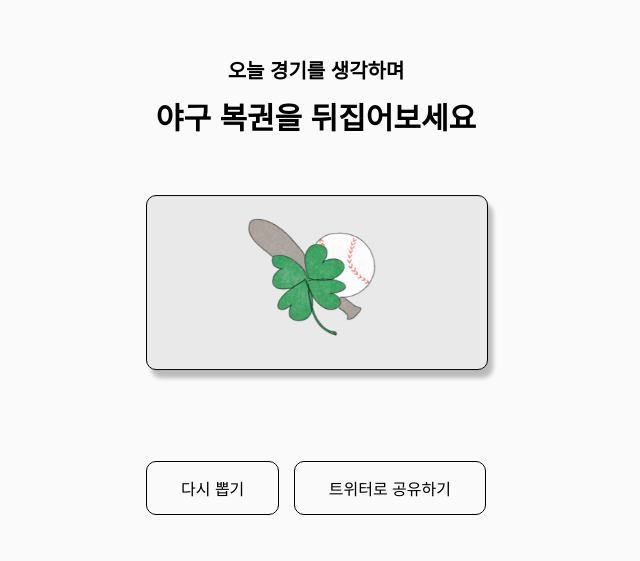
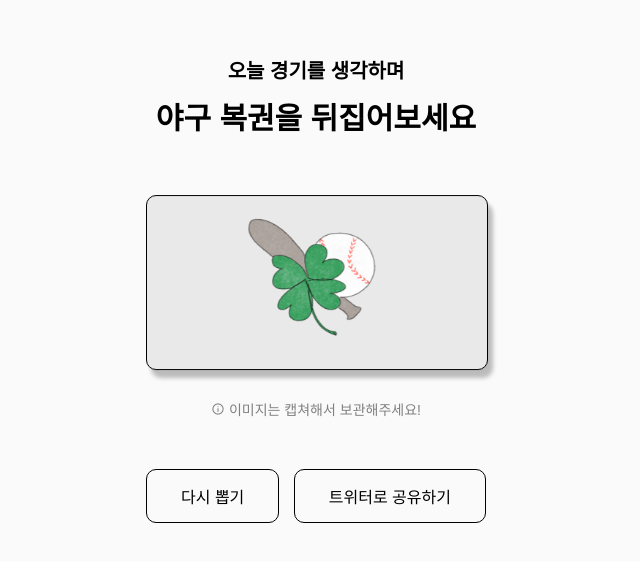
Before and after one commit to innerstella/happybaseball-diary, a React (Create React App) app: page / in a window 1280 px wide. Shown: the part 155-716 px from the top of the page, without its empty margins (324-964 px from the left). Built offline with nearby package versions, Linux system fonts and the light colour scheme.

Commit message:
💄 이미지 저장 안내 텍스트

```diff
--- a/public/index.html
+++ b/public/index.html
@@ -25,6 +25,10 @@
       Learn how to configure a non-root public URL by running `npm run build`.
     -->
     <title>야구 행운 복권</title>
+    <link
+      rel="stylesheet"
+      href="https://fonts.googleapis.com/css2?family=Material+Symbols+Outlined:opsz,wght,FILL,GRAD@48,400,0,0"
+    />
   </head>
   <body>
     <noscript>You need to enable JavaScript to run this app.</noscript>
--- a/src/pages/lottery/components/Lottery.tsx
+++ b/src/pages/lottery/components/Lottery.tsx
@@ -86,7 +86,14 @@ const Lottery = () => {
           </SwiperSlide>
         </Swiper>
       </motion.div>
-      <div className="margin100"></div>
+      <div className="margin30"></div>
+
+      <div className="info-container">
+        <span className="material-symbols-outlined info-text">info</span>
+        <span className="info-text">&nbsp;이미지는 캡쳐해서 보관해주세요!</span>
+      </div>
+      <div className="margin50"></div>
+
       <ButtonContainer>
         <div className="btn" onClick={onClickRetry}>
           다시 뽑기
@@ -95,6 +102,7 @@ const Lottery = () => {
           트위터로 공유하기
         </div>
       </ButtonContainer>
+
       <div className="margin120"></div>
     </LotteryContainer>
   );
@@ -108,9 +116,20 @@ const LotteryContainer = styled.div`
   align-items: center;
   flex-direction: column;
   /* width: 340px; */
-
-  .margin100 {
-    height: 100px;
+  .info-container {
+    margin-top: 8px;
+    display: flex;
+    align-items: center;
+    .info-text {
+      color: gray;
+      font-size: 14px;
+    }
+  }
+  .margin30 {
+    height: 30px;
+  }
+  .margin50 {
+    height: 50px;
   }
   .margin120 {
     height: 120px;
```
